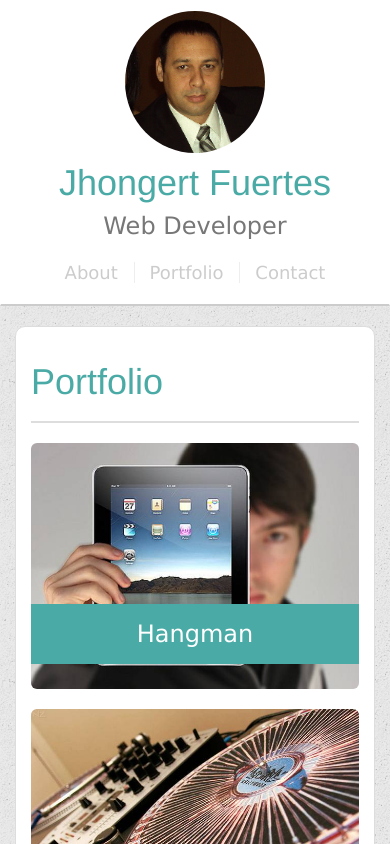
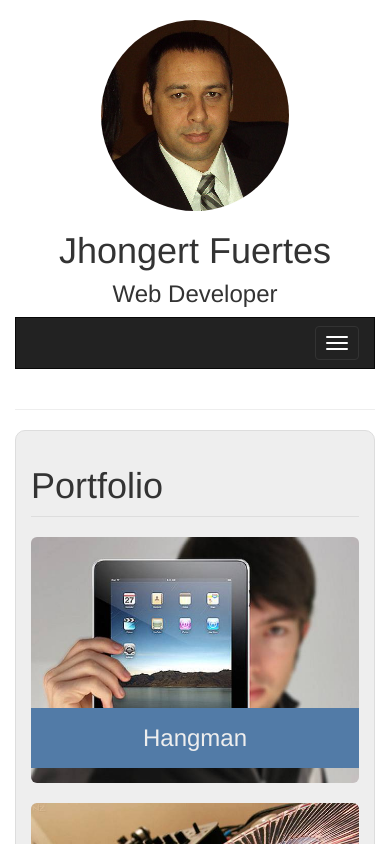
Before and after one commit to Jhongert/Bootstrap-Portfolio, a plain HTML site: page portfolio.html in a window 390 px wide. Shown: the top 844 px of the page. Drawn offline with nearby package versions, Linux system fonts and the light colour scheme.

Commit message:
last update

```diff
--- a/assets/css/style.css
+++ b/assets/css/style.css
@@ -1,20 +1,17 @@
+
 html{
 	position: relative;
 	min-height: 100%;
 }
 
 body {
-	background-image: url("../images/noisy.png");
-	font-family: 'Verdana', 'Helvetica Neue', Helvetica, sans-serif;
-	font-size: 18px;
-	color: #777777;
-	line-height: 150%;
 	margin:0 0 60px;
 	/* margin-bottom 80px = footer height. This is to make the sticky footer*/
 }
 
-.navbar-header {
-	margin-left: 15px;
+
+header .container {
+	padding-top: 20px;
 }
 
 .container {
@@ -23,23 +20,26 @@ body {
 
 
 .main-content {
-	background-color: #fff;
+	background-color: #eee;
 	border: 1px solid #ddd;
 	padding: 15px;
 	margin-bottom: 20px;
 }
 
-.main-content hr{
-	border-top: 2px solid #ddd;
-	margin:20px 0 20px;
+.main-content h1{
+	border-bottom: 1px solid #ddd;
+	padding-bottom: 10px;
+	margin-bottom: 20px;
 }
+
+/*sidebar*/
 
 .sidebar {
 	margin-bottom: 20px;
 }
 
 .social {
-	background-color: #fff;
+	background-color: #eee;
 	border: 1px solid #ddd;
 	padding: 5px 25px 25px;
 }
@@ -51,125 +51,46 @@ body {
 /*footer*/
 footer {
 	text-align: center;
-	background-color: #666666;
-	color: #ccc;
+	background-color: #eee;
+	color: #666;
 	height: 60px;
 	position: absolute;
     left: 0;
     bottom: 0;
     width: 100%;
-    border-top: 5px solid #4aaaa5;
+    border-top: 5px solid #395c82;
 }
 
 footer p{
 	margin-top: 15px;
-}
-/*endfooter************************************/
-
-
-
-/*header and nav ******************************/
-
-.navbar-nav{
-	padding-top: 98px;
+	font-size: 12px;
 }
 
-.navbar-nav a {text-decoration: none}
-.navbar-nav a:link { color: #cccccc; }
-.navbar-nav a:visited { color: #cccccc; }
-.navbar-nav a:hover { color: #999999; }
-.navbar-nav a:active { color: #cccccc; }
-
-.navbar a:nth-child(n+2) {
-    border-left: 1px solid #eeeeee;
-    padding-left: 15px;
-    margin-left: 10px
-}
-
-/*end header and nav ***********************************/
-
-
-.navbar {
-	background-color: #fff;
-	padding-top: 10px;
- 	padding-bottom: 10px;
-}
-
-.navbar {
-	border-bottom: 2px solid #ccc;
-}
-
-.navbar-nav>li>a{
-	padding:10px 8px !important;
-	font-size: 16px;
-}
-
+/* social */
 .social img {
 	width: 28%;
 	height: auto;
 }
 
-.social hr{
-	border-top: 1px solid #cccccc;
-	margin:20px 0 20px;
+.social h2{
+	border-bottom: 1px solid #ddd;
+	padding-bottom: 15px;
+	margin-bottom: 20px;
 }
 
 .social-links a:nth-child(-n+2) {
     margin-right: 5%;
 }
 
-.rounded {border-radius: 10px}
-
 .social img:hover{
 	opacity: 0.8;
 }
 
-/*end sidebar********************************************/
-
-
-/* Elements ********************************************/
-h1, h2 {
-	font-family: 'Helvetica', Times, Times New Roman, serif;
-	color: #4aaaa5;
-}
-
-.profile-img {
-	margin-right: 15px;
-	width: 140px;
-}
 
 .navbar h1, h3 {
   		margin-top: 10px;
   		margin-bottom: 10px;
   	}
-
-
- @media screen and (max-width: 767px) {
-    .navbar {
-		text-align: center;
-    }
-
-	.navbar-nav{
-		padding-top: 10px;
-		float:none !important;
-	}
-
-    .profile-img {
-  		float: none !important;
-  		margin: 0 auto ;
-  	}
-
-	.profile-info {
-		float: none !important;
-		text-align: center;
-	}
-
-  	.navbar h1, h3 {
-  		text-align: center
-  	}
-
-
-}
 
 .work{
 	position: relative;
@@ -181,22 +102,27 @@ h1, h2 {
 }
 
 .work h3 {
-    background: #4aaaa5;
-    color: #ffffff;
+    background: #527ba7;
+    color: #eee;
     text-align: center;
     padding: 15px;
-    bottom: 20px;
+    bottom: 15px;
     line-height: 30px;
     margin-bottom: 0;
     font-weight: 300;
     position: absolute;
     width: 100%;
-    bottom: 25px;
  }
 
 .work h3:hover{
-	background: #29908b;
+	color: #ddd;
+}
+
+.rounded {border-radius: 10px}
+
+ @media screen and (max-width: 767px) {
+	.profile-info {
+		text-align: center;
+	}
 
 }
-
- /* End portfolio *******************************/}
--- a/portfolio.html
+++ b/portfolio.html
@@ -8,34 +8,53 @@
 
 		<link rel="stylesheet" href="https://maxcdn.bootstrapcdn.com/bootstrap/3.3.7/css/bootstrap.min.css" >
 
+		<link rel="stylesheet" type="text/css" href="http://bootswatch.com/spacelab/bootstrap.min.css">
+
 		<link rel="stylesheet" type="text/css" href="assets/css/style.css">
 	</head>
 
 	<body>
 		<!--Header-->
-		<header class="navbar">
+		<header >
 			<div class="container">
-				<img class="img-circle profile-img pull-left" src="assets/images/myPict.jpg">
+				<div class="row">
+					<div class="col-sm-4 col-md-3 text-center">
+						<img class="img-circle profile-img " src="assets/images/myPict.jpg">
+					</div>
+					<div class="col-sm-8 col-md-9 profile-info">
+						<h1>Jhongert Fuertes</h1>
+						<h3>Web Developer</h3>
 
-				<div class="profile-info pull-left">
-					<h1>Jhongert Fuertes</h1>
-					<h3>Web Developer</h3>
+						<nav class="navbar navbar-inverse">
+							<div class="container-fluid">
+								<div class="navbar-header">
+							  		<button type="button" class="navbar-toggle" data-toggle="collapse" data-target="#myNavbar">
+							   			<span class="icon-bar"></span>
+							    		<span class="icon-bar"></span>
+							    		<span class="icon-bar"></span>
+							  		</button>
+								</div>
+								<div class="collapse navbar-collapse" id="myNavbar">
+							  		<ul class="nav navbar-nav navbar-right">
+							    		<li class="active"><a href="index.html">About</a></li>
+							    		<li><a href="portfolio.html">Portfolio</a></li>
+							    		<li><a href="contact.html">Contact</a></li>
+							  		</ul>
+								</div>
+							</div>
+						</nav>
+					</div>
 				</div>
-
-				<nav class="navbar-nav pull-right">
-					<a href="index.html">About</a>
-				    <a href="portfolio.html">Portfolio</a>
-				    <a href="contact.html">Contact</a>
-				</nav>
 			</div>
 		</header>
 
 		<div class="container">
+			<hr>
 			<div class="row">
 				<div class="col-sm-7 col-md-8">
 					<div class="main-content rounded clearfix">
 						<h1>Portfolio</h1>
-						<hr>
+
 						<div class="row">
 							<div class="col-sm-12 col-md-6">
 								<div class="work">
@@ -80,7 +99,7 @@
 				<div class="col-sm-5 col-md-4 sidebar">
 					<div class="social rounded">
 						<h2>Connect with Me</h2>
-						<hr>
+
 						<div class="social-links">
 							<a href="https://github.com/jhongert" target="_blank"><img src="assets/images/github.png" alt="GitHub" /></a>
 							<a href="https://www.linkedin.com/in/jhongertf" target="_blank"><img src="assets/images/linkedin.png" alt="LinkedIn" /></a>
@@ -95,5 +114,9 @@
 		<footer>
 			<p>&#169; Copyright 2017 Jhongert Fuertes</p>
 		</footer>
+
+		<script src="https://code.jquery.com/jquery-3.1.1.min.js"></script>
+		<!-- Bootstrap's javascript file that allows the dropdown menu to work  -->
+		<script src="https://maxcdn.bootstrapcdn.com/bootstrap/3.3.7/js/bootstrap.min.js" ></script>
 	</body>
 </html>
```
Also changed, not shown: contact.html (+35 -14 lines), index.html (+31 -20 lines).
